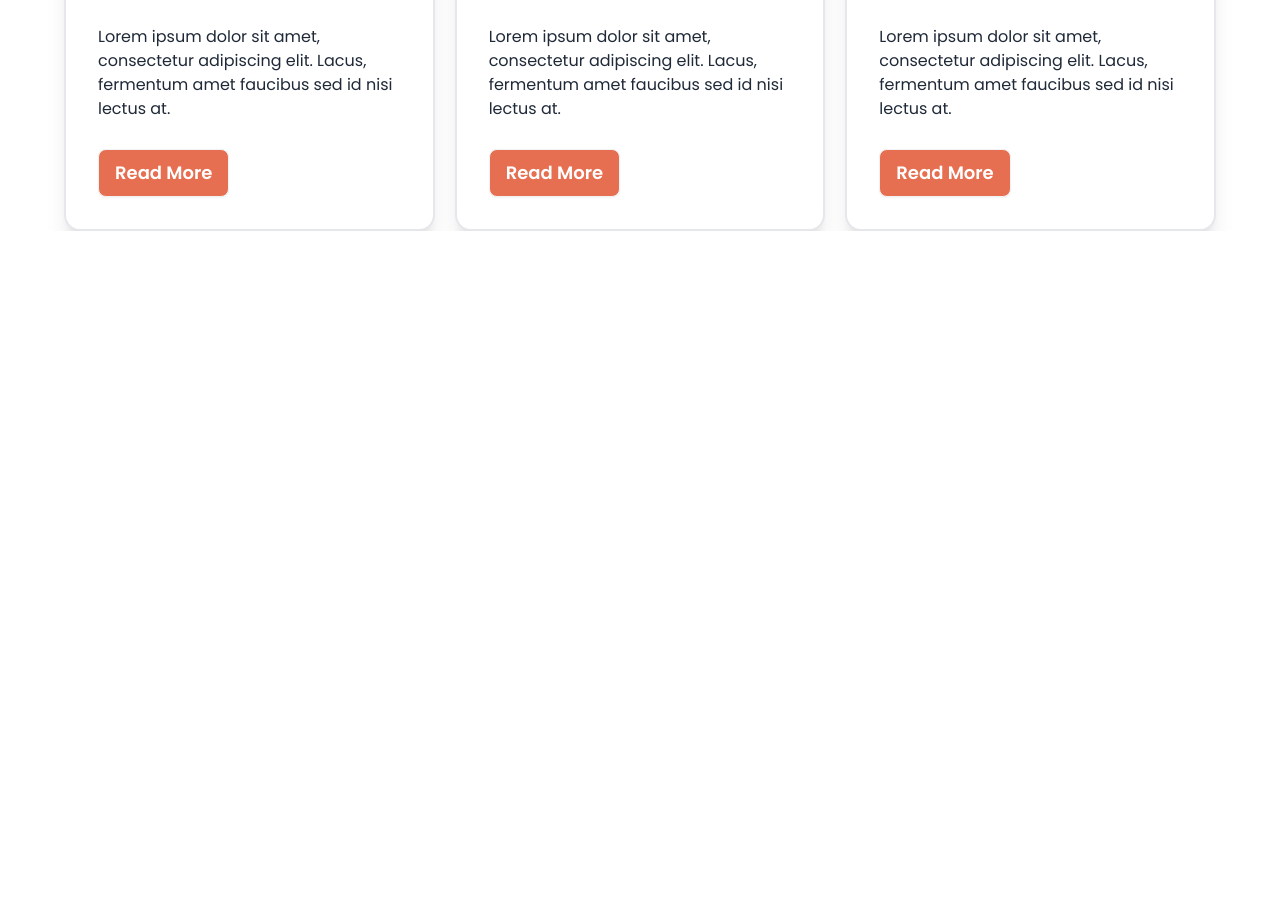
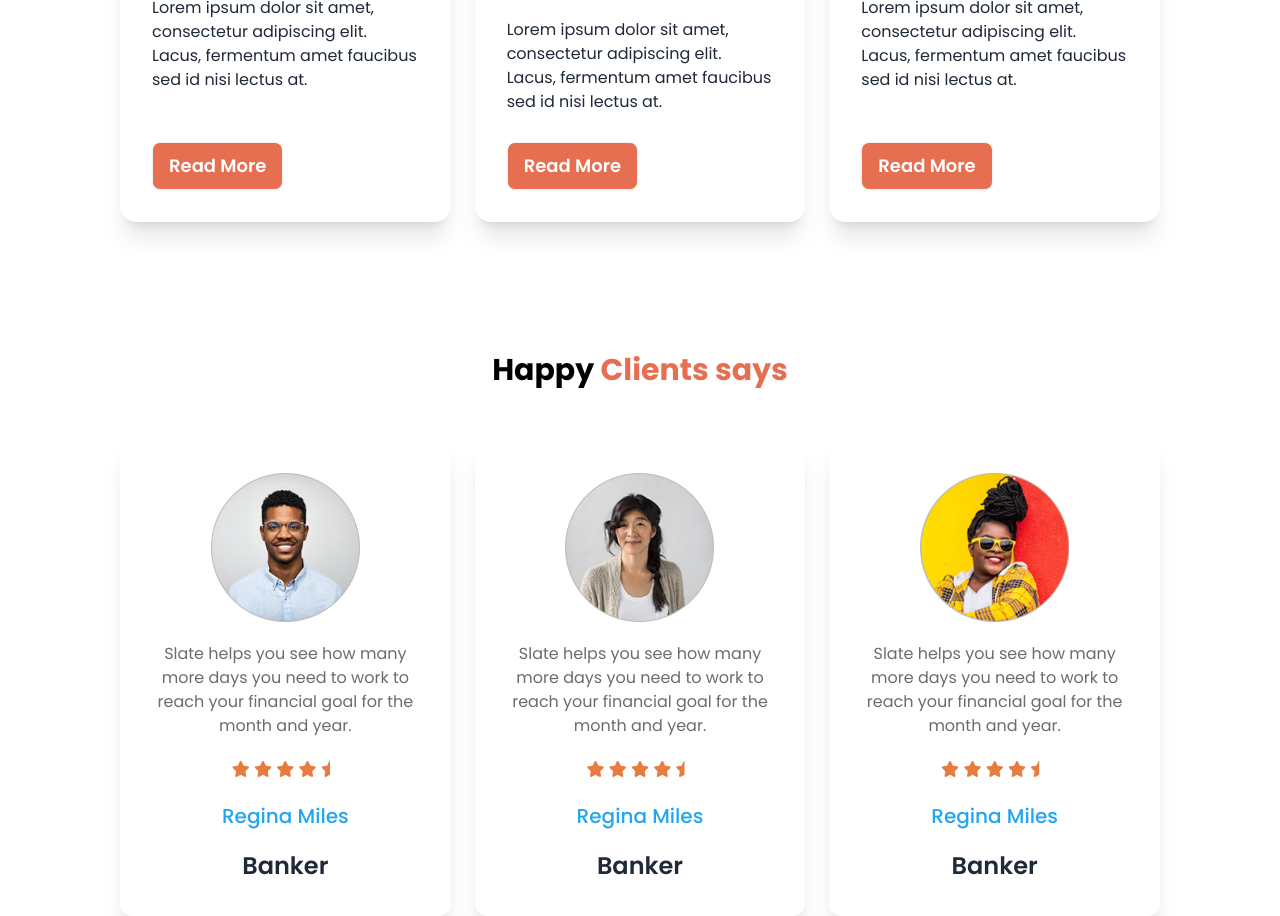
Before and after one commit to shahadat-hasan/biker-zone-resources-responsive, a plain HTML site: page index.html in a window 1280 px wide. Shown: the part 1720-2636 px from the top of the page. Before the commit the page ends 1951 px from the top, so only its background shows below. Drawn offline with nearby package versions, Linux system fonts and the light colour scheme.

Commit message:
added happy clients says section done

```diff
--- a/index.html
+++ b/index.html
@@ -17,6 +17,8 @@
   <link
     href="https://fonts.googleapis.com/css2?family=Poppins:ital,wght@0,100;0,200;0,300;0,400;0,500;0,600;0,700;0,800;0,900;1,100;1,200;1,300;1,400;1,500;1,600;1,700;1,800;1,900&display=swap"
     rel="stylesheet">
+  <!-- fontawsome cdn  -->
+  <script src="https://kit.fontawesome.com/659dc3132f.js" crossorigin="anonymous"></script>
   <style>
     .font-popins {
       font-family: "Poppins", serif;
@@ -30,6 +32,7 @@
             clifford: '#da373d',
             'bike-primary': '#E76F51',
             'bike-primary-bg': 'rgba(231, 111, 81, 0.1)',
+            'font-awsome-bg':'#E77C40',
           }
         }
       }
@@ -160,9 +163,9 @@
         <h1 class="text-4xl font-bold text-black">Latest News</h1>
       </div>
       <!-- lates cards section  -->
-      <div class="grid grid-cols-1 lg:grid-cols-3 md:grid-cols-2 gap-5 mt-[50px] place-items-center h-[579px]">
+      <div class="grid grid-cols-1 mx-8 lg:grid-cols-3 md:grid-cols-2 gap-6 mt-[50px] place-items-center md:mx-14">
         <!-- card-1  -->
-        <div class="card bg-base-100 shadow-xl border border-2">
+        <div class="card bg-base-100 shadow-xl h-[579px]">
           <figure>
             <img class="p-5" src="./images/others/latest1.png" />
           </figure>
@@ -176,7 +179,7 @@
           </div>
         </div>
         <!-- card-2  -->
-        <div class="card bg-base-100 shadow-xl border border-2">
+        <div class="card bg-base-100 shadow-xl  h-[579px]">
           <figure>
             <img class="p-5" src="./images/others/latest2.png" />
           </figure>
@@ -190,7 +193,7 @@
           </div>
         </div>
         <!-- card-3  -->
-        <div class="card bg-base-100 shadow-xl border border-2">
+        <div class="card bg-base-100 shadow-xl  h-[579px]">
           <figure>
             <img class="p-5" src="./images/others/latest3.png" />
           </figure>
@@ -206,6 +209,71 @@
       </div>
     </section>
 
+    <!-- Happy Clients says  -->
+    <section class="mt-[130px] mx-auto">
+      <!-- text-content  -->
+      <div class="text-center mx-auto">
+          <h1 class="text-black text-3xl font-bold">Happy <span class="text-[#E76F51]">Clients says</span></h1>
+      </div>
+      <div class="grid grid-cols-1 mx-8 place-items-center lg:grid-cols-3 md:grid-cols-2 mt-[50px] gap-6 md:mx-14">
+        <!-- card-1  -->
+        <div class="bg-[#FFFFFF] flex flex-col items-center justify-center px-8 space-y-5 shadow-xl h-[478px] rounded-xl">
+          <img class="w-[149px] h-[149px]" src="./images/others/user-1.png" alt="">
+          <p class="text-center text-[#6C6C6C]">Slate helps you see how
+            many more days you need
+            to work to reach your financial
+            goal for the month and year.
+          </p>
+          <p>
+            <i class="fa-solid fa-star text-font-awsome-bg"></i>
+            <i class="fa-solid fa-star text-font-awsome-bg"></i>
+            <i class="fa-solid fa-star text-font-awsome-bg"></i>
+            <i class="fa-solid fa-star text-font-awsome-bg"></i>
+            <i class="fa fa-star-half text-font-awsome-bg  "></i>
+          </p>
+          <h4 class="text-xl font-medium text-[#23A6F0] ">Regina Miles</h4>
+          <h3 class="text-2xl font-semibold">Banker</h3>
+        </div>
+         <!-- card-2  -->
+         <div class="bg-[#FFFFFF] flex flex-col items-center justify-center px-8 space-y-5 shadow-xl h-[478px] rounded-xl">
+          <img class="w-[149px] h-[149px]" src="./images/others/user-2.png" alt="">
+          <p class="text-center text-[#6C6C6C]">Slate helps you see how
+            many more days you need
+            to work to reach your financial
+            goal for the month and year.
+          </p>
+          <p>
+            <i class="fa-solid fa-star text-font-awsome-bg"></i>
+            <i class="fa-solid fa-star text-font-awsome-bg"></i>
+            <i class="fa-solid fa-star text-font-awsome-bg"></i>
+            <i class="fa-solid fa-star text-font-awsome-bg"></i>
+            <i class="fa fa-star-half text-font-awsome-bg  "></i>
+          </p>
+          <h4 class="text-xl font-medium text-[#23A6F0] ">Regina Miles</h4>
+          <h3 class="text-2xl font-semibold">Banker</h3>
+        </div>
+         <!-- card-3  -->
+         <div class="bg-[#FFFFFF] flex flex-col items-center justify-center px-8 space-y-5 shadow-xl h-[478px] rounded-xl">
+          <img class="w-[149px] h-[149px]" src="./images/others/user-3.png" alt="">
+          <p class="text-center text-[#6C6C6C]">Slate helps you see how
+            many more days you need
+            to work to reach your financial
+            goal for the month and year.
+          </p>
+          <p>
+            <i class="fa-solid fa-star text-font-awsome-bg"></i>
+            <i class="fa-solid fa-star text-font-awsome-bg"></i>
+            <i class="fa-solid fa-star text-font-awsome-bg"></i>
+            <i class="fa-solid fa-star text-font-awsome-bg"></i>
+            <i class="fa fa-star-half text-font-awsome-bg  "></i>
+          </p>
+          <h4 class="text-xl font-medium text-[#23A6F0] ">Regina Miles</h4>
+          <h3 class="text-2xl font-semibold">Banker</h3>
+        </div>
+      </div>
+
+    </section>
+
   </main>
   <!-- footer section start here  -->
   <footer>
```
